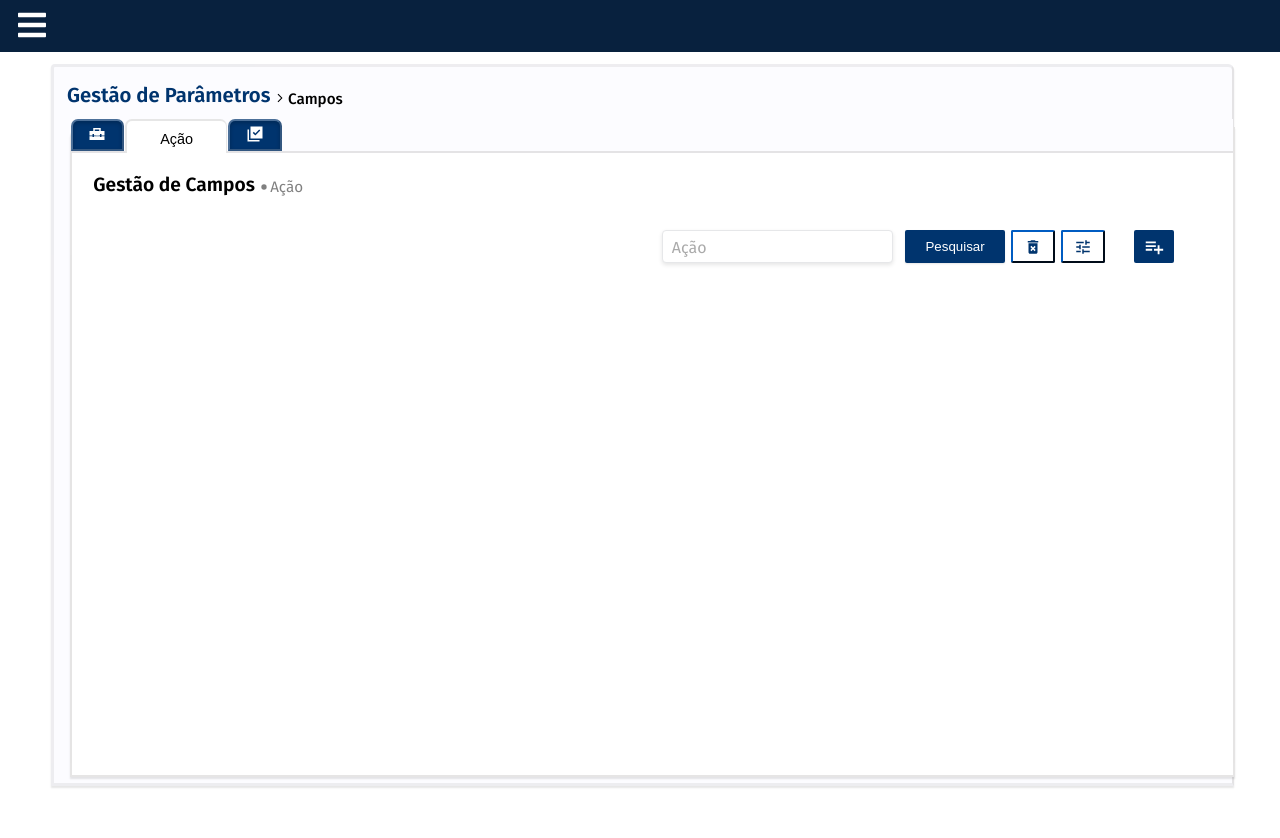
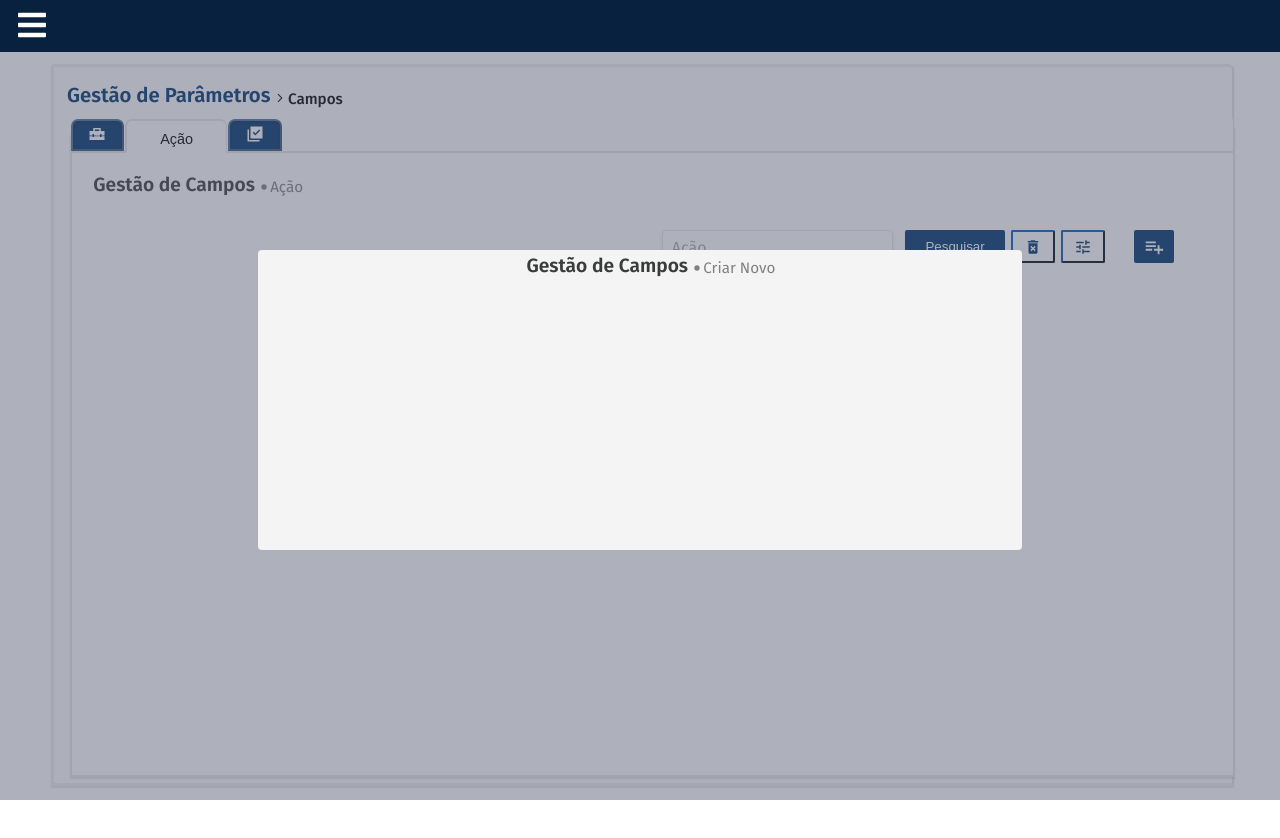
Before and after one commit to RafaelCamposTXR/sistema-gestao-parametros, a React (Create React App) app: page /gestaocampos in a window 1280 px wide. Both pictures are taken after a click on the element "Ação". Shown: the top 838 px of the page. Built offline with nearby package versions, Linux system fonts and the light colour scheme; a web font is replaced by a local one.

Commit message:
criando componente de modal com backdrop

```diff
--- a/package.json
+++ b/package.json
@@ -10,6 +10,7 @@
     "@testing-library/jest-dom": "^5.17.0",
     "@testing-library/react": "^13.4.0",
     "@testing-library/user-event": "^13.5.0",
+    "framer-motion": "^11.3.19",
     "react": "^18.3.1",
     "react-dom": "^18.3.1",
     "react-icons": "^5.2.1",
--- a/src/App.css
+++ b/src/App.css
@@ -22,7 +22,7 @@
   --light-blue: #04438b;
   --grey: rgba(171, 167, 167, 0.299);
   --semisolid-grey: rgba(186, 186, 188, 0.858);
-  --main-text-color: #333333;
+  --main-text-color: #3a3b3b;
   --primary-color: #007bff;
   --secondary-color: #6c757d;
   --font-size-large: 2rem;
--- /dev/null
+++ b/src/components/backdrop/Backdrop.jsx
@@ -0,0 +1,17 @@
+import React from 'react';
+import {motion} from 'framer-motion';
+import './backdrop.css';
+
+const Backdrop = ({children, onClick}) => {
+  return (
+    <motion.div className="backdrop"
+    onclick={onClick}
+    initial={{opacity: 0}}
+    animate={{opacity: 1}}
+    exit={{opacity: 0}}>
+      {children}
+    </motion.div>
+  )
+}
+
+export default Backdrop
--- /dev/null
+++ b/src/components/backdrop/backdrop.css
@@ -0,0 +1,13 @@
+.backdrop {
+  position: fixed;
+  display: flex;
+  justify-content: center;
+  align-items: center;
+  top: 0;
+  left: 0;
+  height: 100vh;
+  width: 100vw;
+  background: #53596d77;
+  z-index: 100;
+  cursor: default;
+}
--- a/src/components/filtros/Filtros.jsx
+++ b/src/components/filtros/Filtros.jsx
@@ -1,10 +1,21 @@
 import React, { useState } from 'react';
 import './Filtros.css';
+import Modal from '../modal/Modal';
 import DeleteForeverIcon from '@mui/icons-material/DeleteForever';
 import TuneIcon from '@mui/icons-material/TuneSharp';
 import PlaylistAddIcon from '@mui/icons-material/PlaylistAddSharp';
 
+
+
+
 function Filtros({ activeTab }) {
+
+  const [modalOpen, setModalOpen] = useState(false);
+
+  const close = () => setModalOpen(false);
+  const open = () => setModalOpen(true);
+
+
   const [input1Focused, setInput1Focused] = useState(false);
   const [input2Focused, setInput2Focused] = useState(false);
   const [input1Value, setInput1Value] = useState('');
@@ -82,7 +93,9 @@ function Filtros({ activeTab }) {
           <button className="search-button" data-tooltip="Pesquisar">Pesquisar</button>
           <button className="extra-button" data-tooltip="Limpar Filtros"> <DeleteForeverIcon sx={{ fontSize: 18 }}/> </button>
           <button className="extra-button" data-tooltip="Mais Filtros"> <TuneIcon sx={{ fontSize: 18 }}/> </button>
-          <button className="add-button" data-tooltip="Inserir Novo"> <PlaylistAddIcon sx={{ fontSize: 22 }}/> </button>
+          <button className="add-button" data-tooltip="Inserir Novo" onClick={() => (modalOpen ? close() : open())}> <PlaylistAddIcon sx={{ fontSize: 22 }}/>
+            {modalOpen && <Modal modalOpen={modalOpen} handleClose={close} />}
+          </button>
         </div>
       </div>
     </div>
--- a/src/components/gestaoservico/GestaoServico.jsx
+++ b/src/components/gestaoservico/GestaoServico.jsx
@@ -1,6 +1,7 @@
 import React from 'react';
 import Tabela from '../tabela/Tabela';
 import './GestaoServico.css';
+import Modal from '../modal/Modal';
 
 
 function GestaoServico({ activeTab }) {
@@ -112,7 +113,7 @@ function GestaoServico({ activeTab }) {
   return (
     <div className='gestao-servico'>
       {activeTab === 0 && <Tabela columns={columns} data={data} />}
-
+      {activeTab === 1 && <Modal/>}
       {activeTab === 2 && <Tabela columns={columns} data={data} />}
     </div>
   )
--- /dev/null
+++ b/src/components/modal/Modal.css
@@ -0,0 +1,13 @@
+
+.modal {
+  width: clamp(50%, 700px, 90%);
+  height: min(50%, 300px);
+  margin: auto;
+  padding: 0 2rem;
+  border-radius: 4px;
+  display: flex;
+  flex-direction: column;
+  align-items: center;
+  background-color: rgb(244, 244, 245);
+
+}
--- /dev/null
+++ b/src/components/modal/Modal.jsx
@@ -0,0 +1,40 @@
+import React from 'react';
+import './Modal.css';
+import Backdrop from '../backdrop/Backdrop';
+import {motion} from 'framer-motion';
+import Titulo from '../titulo/Titulo';
+
+const dropIn = {
+  hidden: {
+    y:"-100vh",
+    opacity: 0
+  },
+  visible: {
+    y:"0",
+    opacity: 1,
+    transition:{
+      duration: 0.15,
+      type:"easeinout",
+    }
+
+  },
+  exit: {
+    y: "100vh",
+  },
+};
+
+const Modal = ({handleClose, text}) => {
+  return (
+    <Backdrop onClick={handleClose}>
+    <motion.div onClick={(e) => e.stopPropagation()} className="modal"
+    variants={dropIn}
+    initial="hidden"
+    animate="visible"
+    exit="exit">
+      <Titulo nomeSecao="Gestão de Campos " nomeSubSecao= "Criar Novo"/>
+    </motion.div>
+    </Backdrop>
+  )
+}
+
+export default Modal
--- a/src/components/tabela/Tabela.css
+++ b/src/components/tabela/Tabela.css
@@ -43,6 +43,7 @@
   margin: 4vh 0 2vh 0;
   align-items: center;
   font-size: 15px;
+  cursor: default;
 }
 
 .pagination-page-slider {
@@ -62,16 +63,21 @@
   margin: 2vh 5px;
   padding: 3px 0px;
   cursor: pointer;
-  background: #00356e;
+  background: var(--blue);
   color: white;
   width:2vw;
   height:4vh;
   align-items: center;
   justify-content: center;
+  cursor: pointer;
 }
 
 .pagination button:disabled {
-  cursor: no-drop;
+  cursor: default;
+}
+
+.pagination button:disabled:hover {
+  background: var(--blue);
 }
 
 .pagination button:hover {
@@ -79,10 +85,10 @@
 }
 
 .page-size {
-  margin-left: 4vw;
+  margin-left: 4.5vw;
   display: flex;
   align-items: center;
-  width: 13vw;
+  width: 15vw;
 }
 
 .page-size label{
@@ -102,6 +108,7 @@
   -moz-appearance: none;
   z-index: 5;
   height: 3vh;
+  cursor: pointer;
 }
 
 .page-size select:hover {
--- a/src/components/tabela/Tabela.jsx
+++ b/src/components/tabela/Tabela.jsx
@@ -69,7 +69,7 @@ function Tabela({ columns, data }) {
       <div className="pagination">
       <div className="page-size">
           <label>
-            Linhas por página:
+            Registros por página:
             <select value={pageSize} onChange={handlePageSizeChange}>
               {[30, 40, 50, 60, 70].map(size => (
                 <option key={size} value={size}>
--- a/src/components/titulo/titulo.css
+++ b/src/components/titulo/titulo.css
@@ -8,6 +8,7 @@
 .titulo-principal {
   font-size: 1.20rem;
   font-weight: 600;
+  color: var(--main-text-color);
   margin: 0;
 }
 
--- a/src/views/gestaocampos/GestaoCampos.jsx
+++ b/src/views/gestaocampos/GestaoCampos.jsx
@@ -7,7 +7,6 @@ import TituloSecao from '../../components/tituloSecao/TituloSecao';
 import HomeRepairServiceIcon from '@mui/icons-material/HomeRepairServiceSharp';
 import PendingActionsIcon from '@mui/icons-material/PendingActionsSharp';
 import LibraryAddCheckIcon from '@mui/icons-material/LibraryAddCheckSharp';
-import ArrowCircleRightSharpIcon from '@mui/icons-material/ArrowCircleRightSharp';
 
 
 function GestaoCampos() {
```
Also changed, not shown: 1 other file (tests, documents, lock files or other folders).
